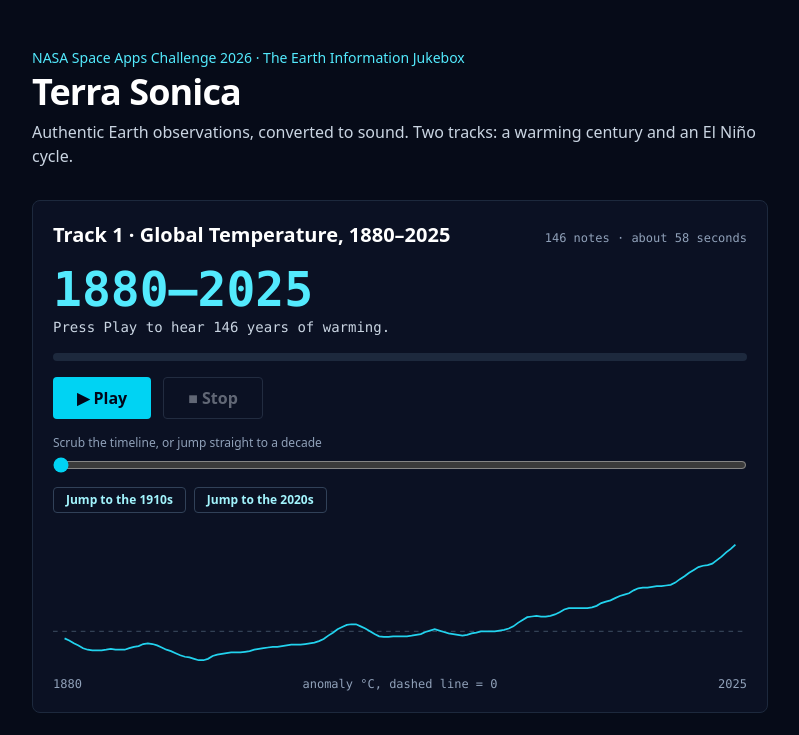
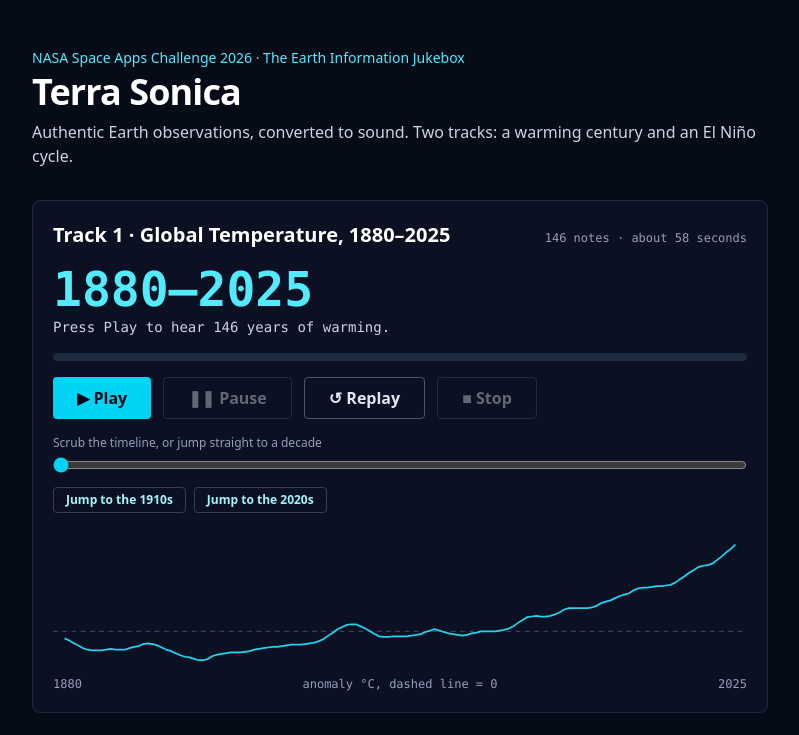
Before and after one commit to vidyavids/terra_sonica, a React (Vite) app: page / in a window 1280 px wide. Shown: the top 735 px of the page, without its empty margins (240-1039 px from the left). Built offline with nearby package versions, Linux system fonts and the light colour scheme.

Commit message:
Unify player controls: Play, Pause, Replay, Stop on both cards
Track 1 gains the Pause and Replay buttons plus Resume labeling it lacked; both cards now share identical control order, styling, and per-state enablement.

```diff
--- a/src/App.tsx
+++ b/src/App.tsx
@@ -192,19 +192,39 @@ export default function App() {
           />
         </div>
 
-        <div className="mt-4 flex gap-3">
+        <div className="mt-4 flex flex-wrap gap-3">
           <button
             type="button"
             onClick={t1.play}
             disabled={t1.status === 'playing'}
             className="rounded bg-cyan-400 px-6 py-2 font-semibold text-slate-950 hover:bg-cyan-300 disabled:opacity-40"
           >
-            {t1.status === 'done' ? '▶ Play again' : '▶ Play'}
+            {t1.status === 'done'
+              ? '▶ Play again'
+              : t1.status === 'paused'
+                ? '▶ Resume'
+                : '▶ Play'}
+          </button>
+          <button
+            type="button"
+            onClick={t1.pause}
+            disabled={t1.status !== 'playing'}
+            className="rounded border border-slate-600 px-6 py-2 font-semibold text-slate-200 hover:border-slate-400 disabled:opacity-40"
+          >
+            ❚❚ Pause
+          </button>
+          <button
+            type="button"
+            onClick={t1.replay}
+            disabled={t1.status === 'playing'}
+            className="rounded border border-slate-600 px-6 py-2 font-semibold text-slate-200 hover:border-slate-400 disabled:opacity-40"
+          >
+            ↺ Replay
           </button>
           <button
             type="button"
             onClick={t1.stop}
-            disabled={t1.status !== 'playing'}
+            disabled={t1.status !== 'playing' && t1.status !== 'paused'}
             className="rounded border border-slate-600 px-6 py-2 font-semibold text-slate-200 hover:border-slate-400 disabled:opacity-40"
           >
             ■ Stop
```
